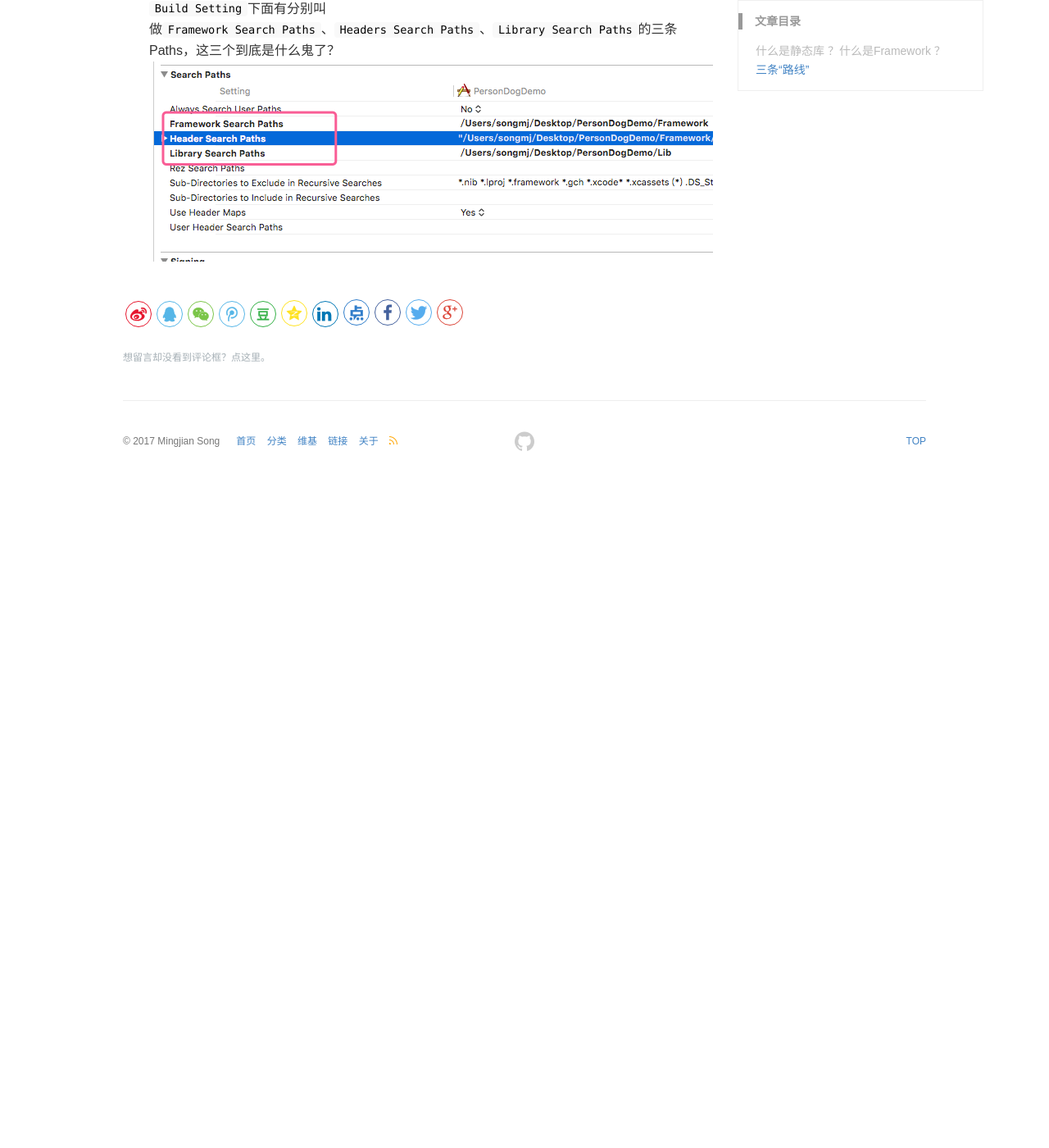
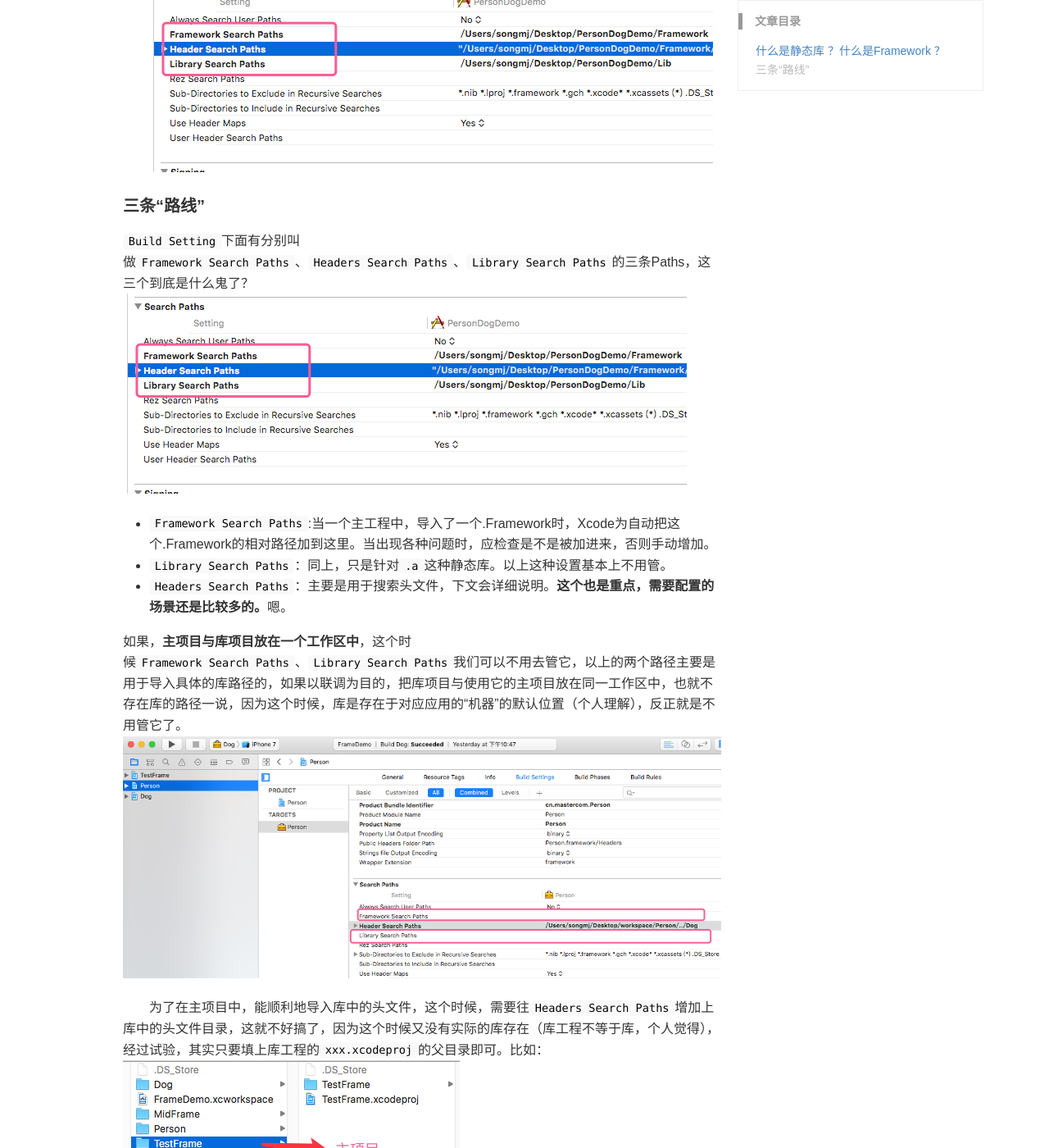
Before and after one commit to songhaoxin/songhaoxin.github.io, a Jekyll site: the page built from _posts/2017-08-21-FrameLib.md, in a window 1280 px wide and 1400 px high, scrolled down 664 px. Shown: the whole window at 82% size. Built offline with Jekyll 4.4.1, drawn with Linux system fonts in a browser that asks for light colours; comment, search, counter and statistics services are not loaded; before the commit the page ends 1251 px from its top, so only the background shows below that; some of the changed text lies outside the part shown.

Commit message:
add a blog

```diff
--- a/_posts/2017-08-21-FrameLib.md
+++ b/_posts/2017-08-21-FrameLib.md
@@ -5,6 +5,8 @@
 description: iOS开发中静态库与Framework要点
 keywords: iOS 静态库 Framework
 ---
+
+
 
 > 夫成者，唯专恒也。坚持学习，坚持写笔记，坚持装B ！
 
@@ -15,6 +17,31 @@
 * Framework 最终生成的结果没有`.a`扩展名，另外会自动把头文件等其他信息集中放在一个叫做``xxx.framework``目录下，这样至少是方便了别人的使用；
 * Framework 被引入到主项目中去的时候，应该加入到`Embedded Binaries`中去，否则在运行时，会找不到该Framework而报错；
 * 如果一`A.a`或`A.framework`依赖于`B.a`或`B.framework`，当主项目要使用`A`时，这个时候必须连同`B`一起都需要导入到主工程中。即使是声称为`umbrella framework`也一样。
+
+  ![](/images/posts/ios/2017082102.png)
+
 #### 三条“路线”
 `Build Setting`下面有分别叫做`Framework Search Paths`、`Headers Search Paths`、`Library Search Paths`的三条Paths，这三个到底是什么鬼了？
 ![](/images/posts/ios/2017082102.png)
+
+* `Framework Search Paths`:当一个主工程中，导入了一个.Framework时，Xcode为自动把这个.Framework的相对路径加到这里。当出现各种问题时，应检查是不是被加进来，否则手动增加。
+* `Library Search Paths`：同上，只是针对`.a`这种静态库。以上这种设置基本上不用管。
+* `Headers Search Paths`：主要是用于搜索头文件，下文会详细说明。**这个也是重点，需要配置的场景还是比较多的。**嗯。
+
+
+如果，**主项目与库项目放在一个工作区中**，这个时候`Framework Search Paths`、`Library Search Paths`我们可以不用去管它，以上的两个路径主要是用于导入具体的库路径的，如果以联调为目的，把库项目与使用它的主项目放在同一工作区中，也就不存在库的路径一说，因为这个时候，库是存在于对应应用的“机器”的默认位置（个人理解），反正就是不用管它了。
+![](/images/posts/ios/2017082103.png)
+
+
+　　为了在主项目中，能顺利地导入库中的头文件，这个时候，需要往`Headers Search Paths`增加上库中的头文件目录，这就不好搞了，因为这个时候又没有实际的库存在（库工程不等于库，个人觉得），经过试验，其实只要填上库工程的`xxx.xcodeproj`的父目录即可。比如：
+![](/images/posts/ios/2017082104.png)
+![](/images/posts/ios/2017082105.png)
+![](/images/posts/ios/2017082106.png)
+填上相应的路径后，就可以在主工程中，采取`import <xxx/aa.h>`形式导入头文件了。
+![](/images/posts/ios/2017082107.png)
+
+　　 **如果在主项目中直接使用`成品库`**，这个时候，`Headers Search Paths`就直接填上库所对应的`头文件`即可，So Easy !
+![](/images/posts/ios/2017082107.png)
+假如一个.a库导入到主工程中并设置了`Library Search Paths`，但还没有设置`Headers Search Paths`，则在引入头文件时，只能用`` #import "xxxx.h"``,如果设置了就可以用``#import <xxx.h>``
+事实上，如果在主项目中直接使用`成品库`,如果是.framework，**只要`Library Search Paths`设置正确了**，不管`Headers Search Paths`是否设置，都可以用`"xxx.h"` 或用`<xxx.h>`;如果是.a库，如果没有设置`Headers Search Paths`，只能用`"xxx.h"``导入。
+　　 （夜深了，待续...）
```
Also changed, not shown: images/posts/ios/2017082103.png (added), images/posts/ios/2017082104.png (added), images/posts/ios/2017082105.png (added), images/posts/ios/2017082106.png (added), images/posts/ios/2017082107.png (added), images/posts/ios/2017082108.png (added).
